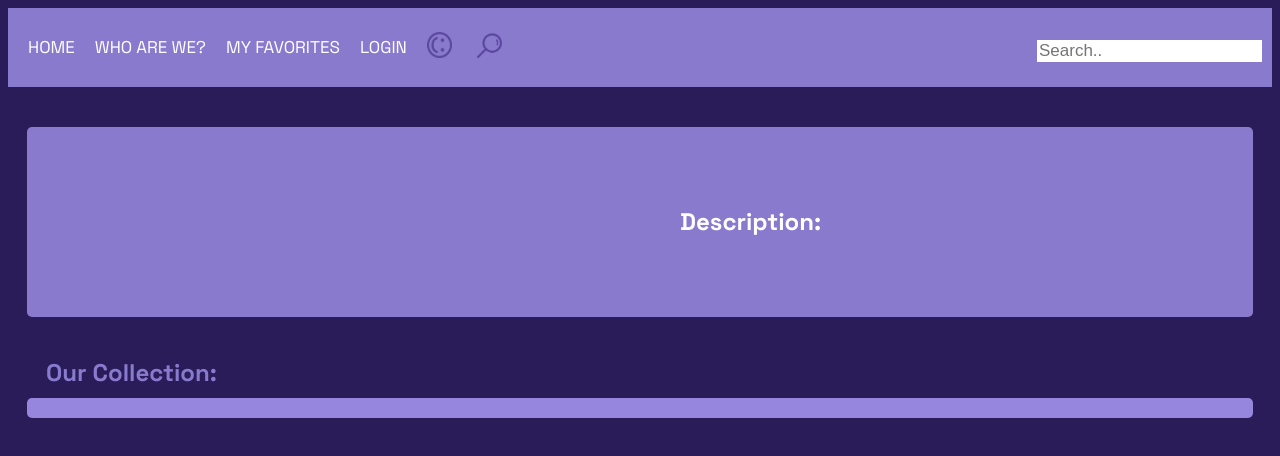
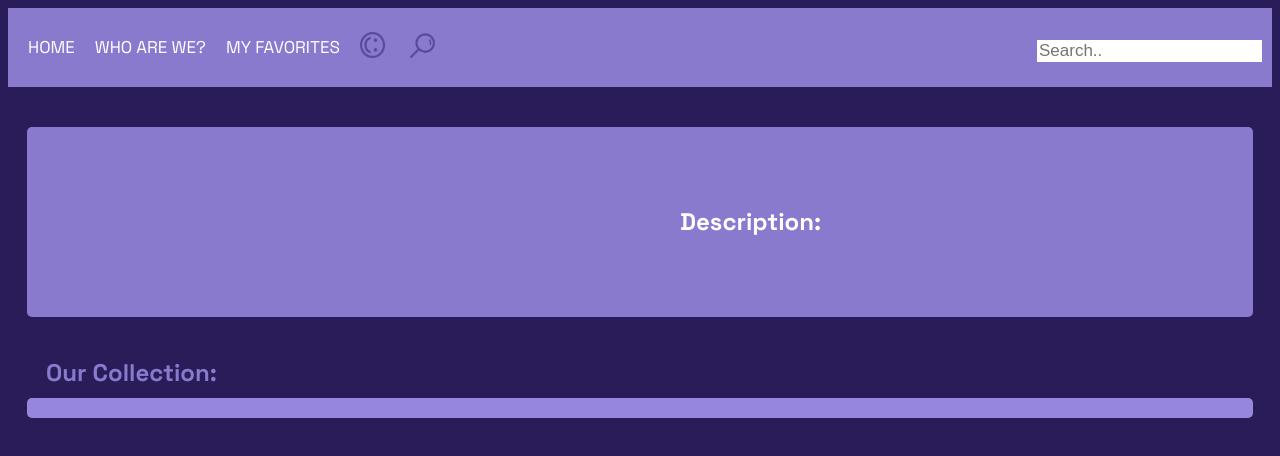
Before and after one commit to ereesm/COMP324_Project, a website: page src/home.html in a window 1280 px wide. Drawn offline with Linux system fonts and the light colour scheme; no server answers.

Commit message:
Adjusted home.html to remove login button

```diff
--- a/src/home.html
+++ b/src/home.html
@@ -13,7 +13,6 @@
             <li><a href='./index.html'>HOME</a></li>
             <li><a href='./aboutUs.html'>WHO ARE WE?</a></li>
             <li><a href='./myFavs.html'>MY FAVORITES</a></li>
-            <li><a href='./login.html'>LOGIN</a></li>
             <li><a href='./board-profile.html' id="profile-link"><img src="assets/smiley-face.png" alt="Smiley Face"></a></li>
             <li><a href='./board-advancedsearch.html' id="advanced-search-link"><img src="assets/search.png" alt="Search"></a></li>
             <input type="text" placeholder="Search..">
```
